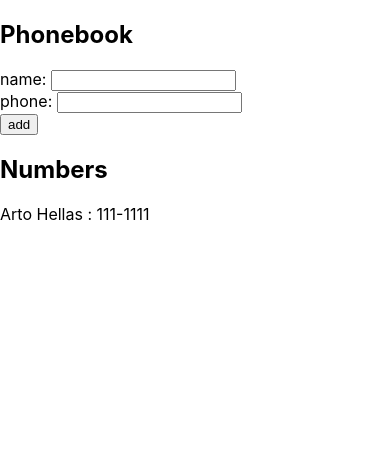
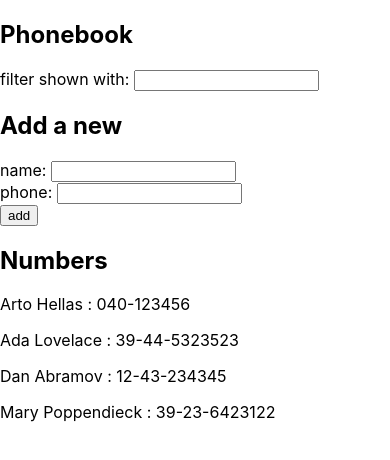
Before and after one commit to therrance/fullstackopen, a React (Create React App) app in the folder part2/phonebook/: page / in a window 390 px wide. Shown: the top 460 px of the page. Built offline with nearby package versions, Linux system fonts and the light colour scheme.

Commit message:
The Phonebook Step4

```diff
--- a/part2/phonebook/src/App.js
+++ b/part2/phonebook/src/App.js
@@ -2,10 +2,23 @@
 
 const App = () => {
   const [persons, setPersons] = useState([
-    { name: "Arto Hellas", phone: "111-1111", id: 1 }
+    { name: "Arto Hellas", number: "040-123456" },
+    { name: "Ada Lovelace", number: "39-44-5323523" },
+    { name: "Dan Abramov", number: "12-43-234345" },
+    { name: "Mary Poppendieck", number: "39-23-6423122" }
   ]);
   const [newName, setNewName] = useState("");
   const [newPhone, setNewPhone] = useState("");
+  const [filter, setFilter] = useState("");
+
+  const personsToShow = filter.length
+    ? persons.filter(person =>
+        person.name.toLowerCase().includes(filter.toLowerCase())
+      )
+    : persons;
+
+  console.log("filter: ", filter.length);
+  console.log("personsToShow: ", personsToShow);
 
   const addPerson = event => {
     event.preventDefault();
@@ -16,7 +29,7 @@
       setPersons(
         persons.concat({
           name: newName,
-          phone: newPhone,
+          number: newPhone,
           id: persons[persons.length - 1].id + 1
         })
       );
@@ -28,6 +41,14 @@
   return (
     <div>
       <h2>Phonebook</h2>
+      <div>
+        filter shown with:{" "}
+        <input
+          onChange={event => setFilter(event.target.value)}
+          value={filter}
+        />
+      </div>{" "}
+      <h2>Add a new</h2>
       <form onSubmit={addPerson}>
         <div>
           name:{" "}
@@ -47,9 +68,9 @@
         </div>
       </form>
       <h2>Numbers</h2>
-      {persons.map(person => (
-        <p key={person.id}>
-          {person.name} : {person.phone}
+      {personsToShow.map(person => (
+        <p key={person.name}>
+          {person.name} : {person.number}
         </p>
       ))}
     </div>
```
